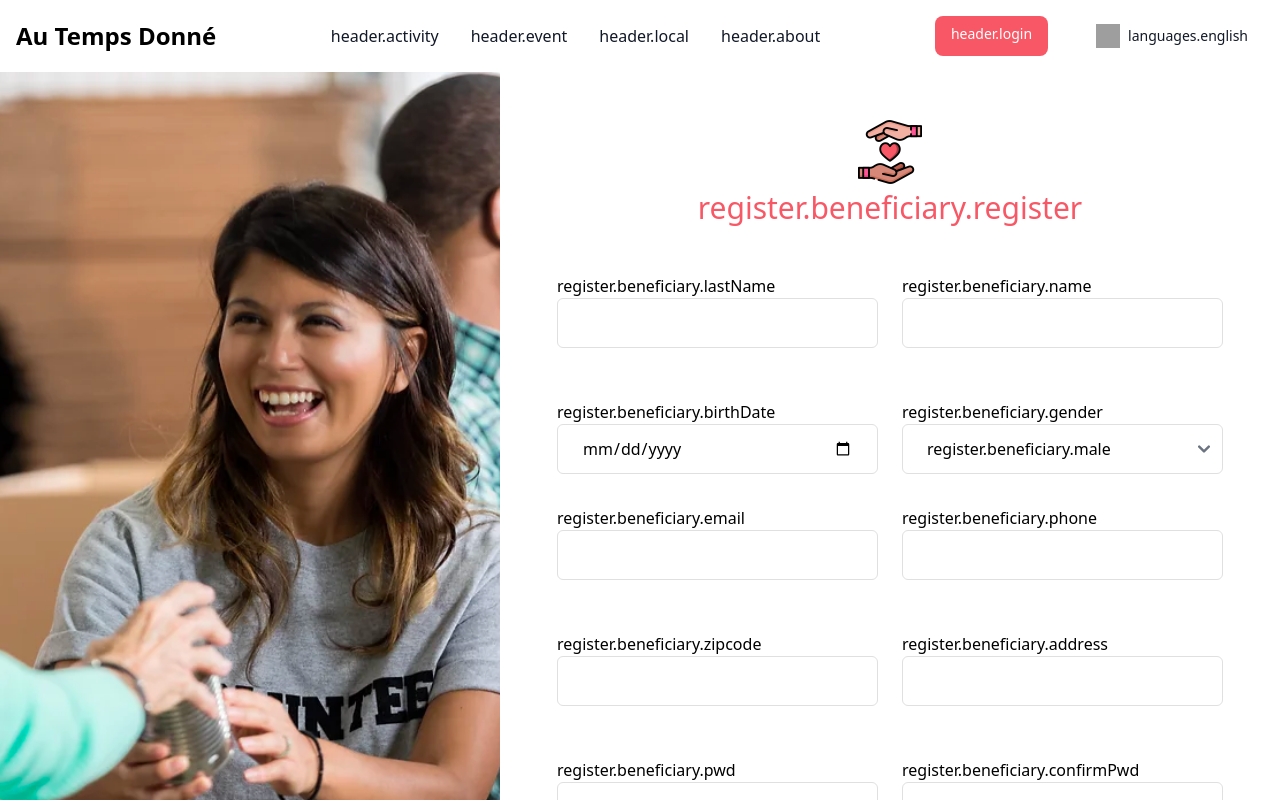
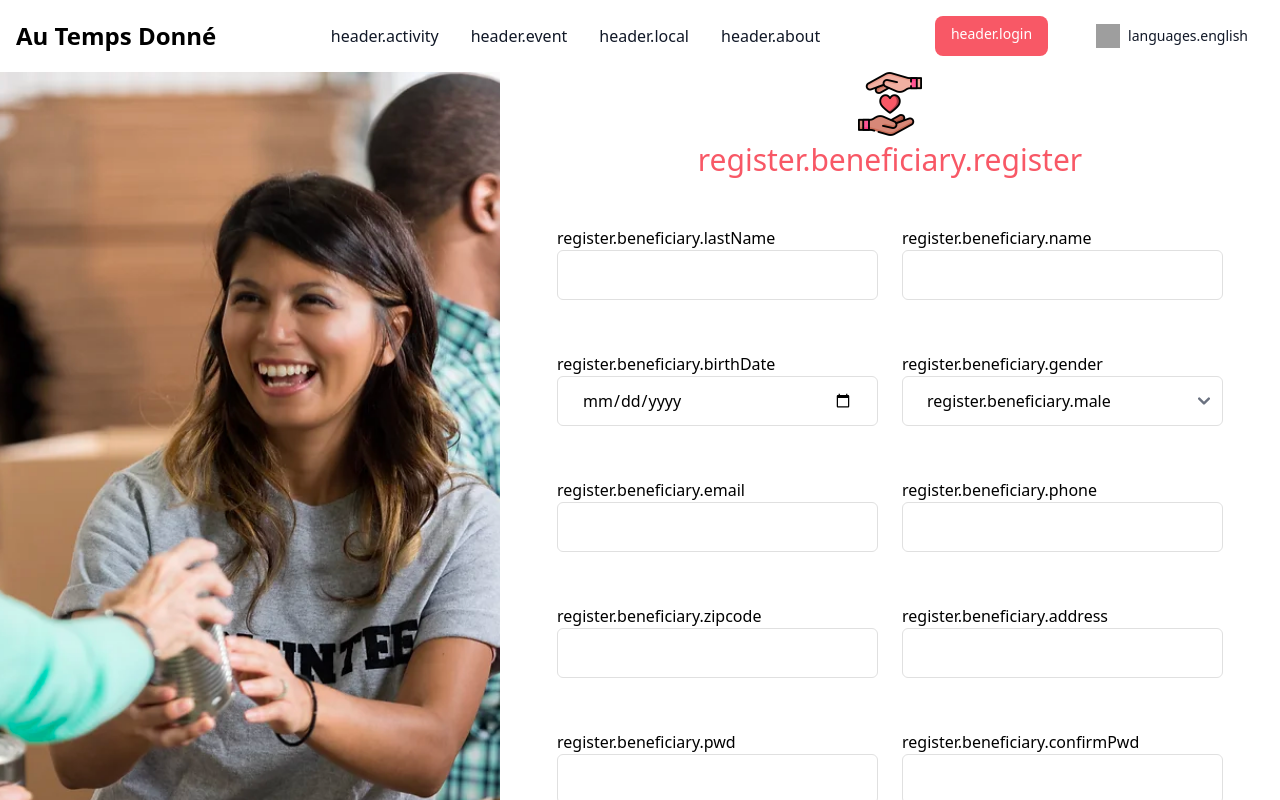
Before and after one commit to Akasuraax/ATD-Front, a React (Vite) app in the folder ATD-Front/: page /register/beneficiaire in a window 1280 px wide. Shown: the top 800 px of the page. Built offline with nearby package versions, Linux system fonts and the light colour scheme; grey boxes are pictures that could not be loaded; the HTML template or start-up script is replaced by a standard one.

Commit message:
fix register form

```diff
--- a/ATD-Front/src/page/Register/Forms/beneficiary.jsx
+++ b/ATD-Front/src/page/Register/Forms/beneficiary.jsx
@@ -24,13 +24,13 @@ function BeneficiaryForm() {
 
 
     return (
-        <div className="custom-form">
+        <main>
             <div className="form-img">
                 <img src={beneficiaryImg} alt="Image partenaire"/>
             </div>
-
-            <div className="flex items-center justify-center p-12">
-                <div className="mx-auto w-full max-w-[650px] bg-white">
+            <div className="custom-form">
+                <div className="form-icon">
+                    <div className="d-block m-auto mx-auto w-full max-w-[650px] bg-white">
                         <img src={beneficiaryIcon} className="custom-icon d-block m-auto" width={64}/>
                         <h1 className="mb-5 block text-center pb-5 text-base sm:text-xl">{register}</h1>
 
@@ -103,13 +103,15 @@ function BeneficiaryForm() {
                                     <div className="w-full px-3 sm:w-1/2">
                                         <div className="mb-5">
                                             <label form="zipcode">{zipcode}</label>
-                                        <input type="text" name="zipcode" id="zipcode" className="w-full rounded-md border border-[#e0e0e0] bg-white py-3 px-6 text-base font-medium outline-none focus:shadow-md"/>
+                                            <input type="text" name="zipcode" id="zipcode"
+                                                   className="w-full rounded-md border border-[#e0e0e0] bg-white py-3 px-6 text-base font-medium outline-none focus:shadow-md"/>
                                         </div>
                                     </div>
                                     <div className="w-full px-3 sm:w-1/2">
                                         <div className="mb-5">
                                             <label form="address">{address}</label>
-                                        <input type="text" name="address" id="address" className="w-full rounded-md border border-[#e0e0e0] bg-white py-3 px-6 text-base font-medium outline-none focus:shadow-md"/>
+                                            <input type="text" name="address" id="address"
+                                                   className="w-full rounded-md border border-[#e0e0e0] bg-white py-3 px-6 text-base font-medium outline-none focus:shadow-md"/>
                                         </div>
                                     </div>
                                 </div>
@@ -145,6 +147,7 @@ function BeneficiaryForm() {
                     </div>
                 </div>
             </div>
+        </main>
     );
 }
 
--- a/ATD-Front/src/page/Register/Forms/partner.jsx
+++ b/ATD-Front/src/page/Register/Forms/partner.jsx
@@ -21,12 +21,12 @@ function PartnerForm() {
     const registerBtn = t("register.partner.registerBtn")
 
     return (
-        <div className="custom-form">
+        <main>
             <div className="form-img">
                 <img src={partnerImg} alt="Image partenaire"/>
             </div>
-
-            <div className="flex items-center justify-center p-12">
+            <div className="custom-form">
+                <div className="form-icon">
                     <div className="mx-auto w-full max-w-[650px] bg-white">
                         <img src={partnerIcon} className="custom-icon d-block m-auto" width={64}/>
                         <h1 className="mb-5 block text-center pb-5 text-base sm:text-xl">{register}</h1>
@@ -95,13 +95,15 @@ function PartnerForm() {
                                     <div className="w-full px-3 sm:w-1/2">
                                         <div className="mb-5">
                                             <label form="zipcode">{zipcode}</label>
-                                        <input type="text" name="zipcode" id="zipcode" className="w-full rounded-md border border-[#e0e0e0] bg-white py-3 px-6 text-base font-medium outline-none focus:shadow-md"/>
+                                            <input type="text" name="zipcode" id="zipcode"
+                                                   className="w-full rounded-md border border-[#e0e0e0] bg-white py-3 px-6 text-base font-medium outline-none focus:shadow-md"/>
                                         </div>
                                     </div>
                                     <div className="w-full px-3 sm:w-1/2">
                                         <div className="mb-5">
                                             <label form="address">{address}</label>
-                                        <input type="text" name="address" id="address" className="w-full rounded-md border border-[#e0e0e0] bg-white py-3 px-6 text-base font-medium outline-none focus:shadow-md"/>
+                                            <input type="text" name="address" id="address"
+                                                   className="w-full rounded-md border border-[#e0e0e0] bg-white py-3 px-6 text-base font-medium outline-none focus:shadow-md"/>
                                         </div>
                                     </div>
                                 </div>
@@ -137,6 +139,7 @@ function PartnerForm() {
                     </div>
                 </div>
             </div>
+        </main>
     );
 }
 
--- a/ATD-Front/src/page/Register/Forms/volunteer.jsx
+++ b/ATD-Front/src/page/Register/Forms/volunteer.jsx
@@ -24,12 +24,12 @@ function VolunteerForm() {
     const registerBtn = t("register.volunteer.registerBtn")
 
     return (
-        <div className="custom-form">
+        <main>
             <div className="form-img">
                 <img src={volunteerImg} alt="Image partenaire"/>
             </div>
-
-            <div className="flex items-center justify-center p-5">
+            <div className="custom-form">
+                <div className="form-icon">
                     <div className="mx-auto w-full max-w-[650px] bg-white">
                         <img src={volunteerIcon} className="custom-icon d-block m-auto" width={64}/>
                         <h1 className="mb-5 block text-center pb-5 text-base sm:text-xl">{register}</h1>
@@ -147,6 +147,7 @@ function VolunteerForm() {
                     </div>
                 </div>
             </div>
+        </main>
     );
 }
 
--- a/ATD-Front/src/page/Register/register.css
+++ b/ATD-Front/src/page/Register/register.css
@@ -99,26 +99,30 @@
     }
 }
 
+.form-img {
+    width: 500px;
+    img {
+        height: 100% !important;
+        object-fit: cover;
+
+    }
+}
 
 .custom-form{
-    display: flex;
+    display: block;
+    margin:auto;
     height: 100%;
 
     .custom-icon{
         padding-bottom: 10px;
     }
-    .form-img {
-        width: 500px;
-        img {
-            height: 100% !important;
-            object-fit: cover;
-        }
+
+    .form-icon{
+        display: flex;
+        flex:1.5;
+        justify-content: center;
     }
 
-    div:nth-child(2){
-        display: block;
-        margin: auto;
-    }
 
     h1{
         color: var(--pink-color);
```
Lines whose indentation alone changed are shown as unchanged.
